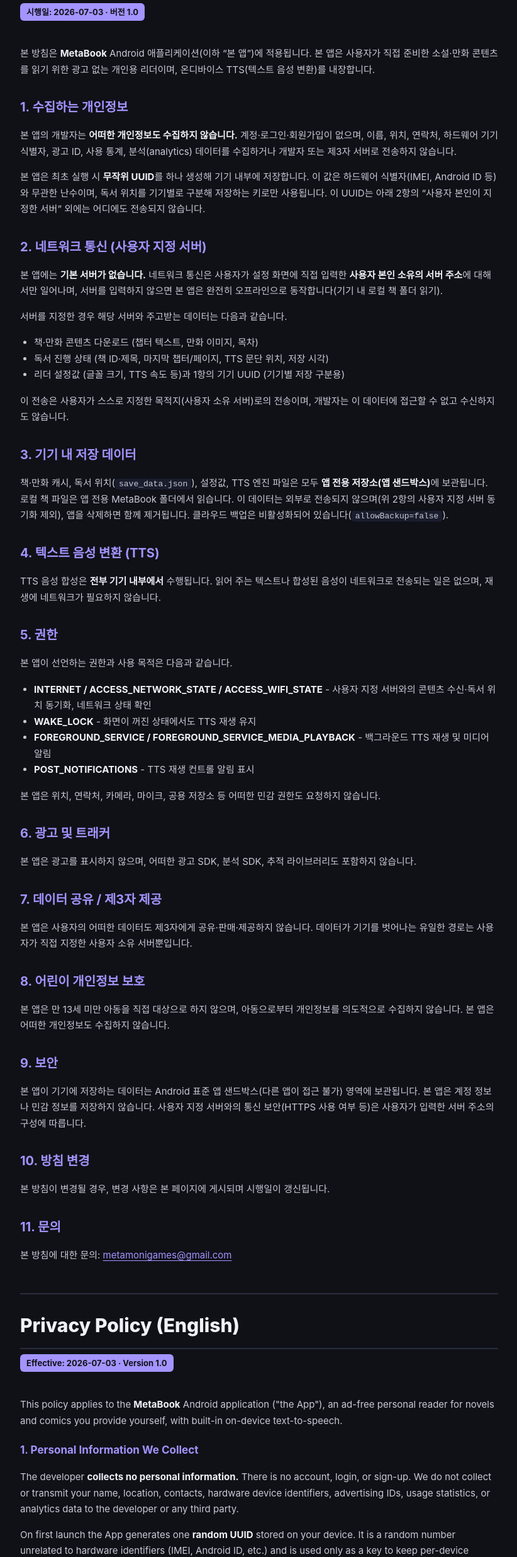
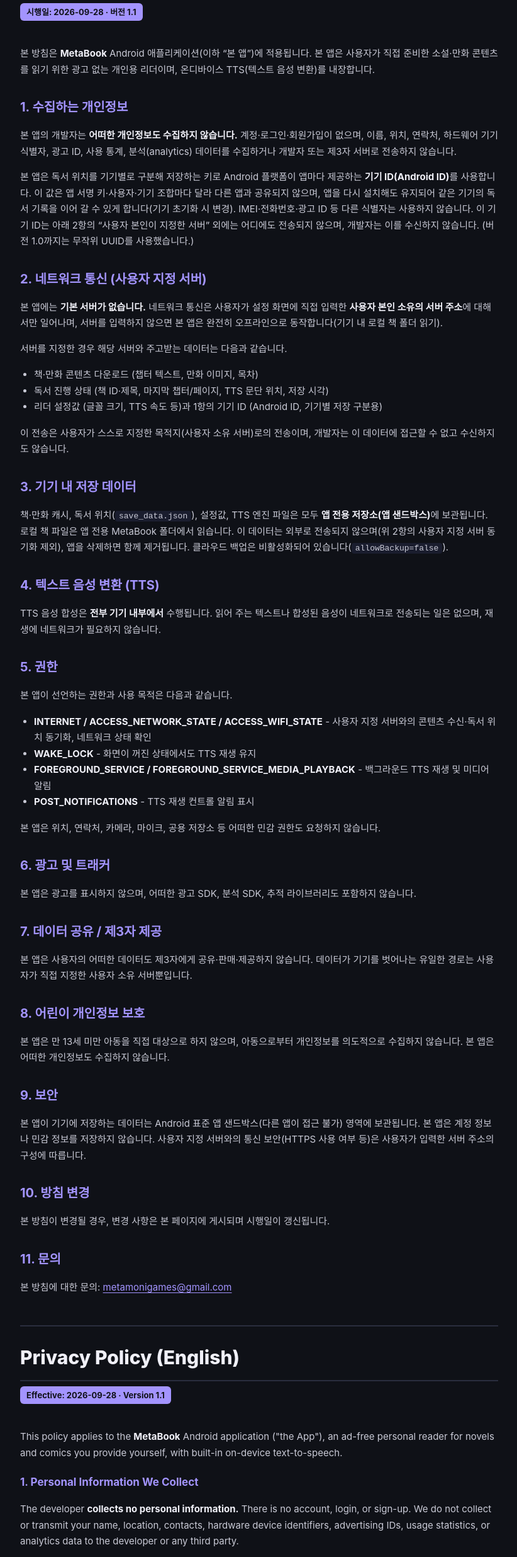
Before and after one commit to metachoir/metabook, a plain HTML site: page docs/privacy.html in a window 1280 px wide. Shown: the part 90-2562 px from the top of the page at 63% size, without its empty margins (228-1050 px from the left). Drawn offline with Linux system fonts and the light colour scheme.

Commit message:
Privacy policy 1.1: device key is the app-scoped Android ID (sent only to the user's own server)

```diff
--- a/docs/privacy.html
+++ b/docs/privacy.html
@@ -25,13 +25,13 @@
 <body>
 
 <h1>개인정보처리방침</h1>
-<div class="meta">시행일: 2026-07-03 · 버전 1.0</div>
+<div class="meta">시행일: 2026-09-28 · 버전 1.1</div>
 
 <p>본 방침은 <strong>MetaBook</strong> Android 애플리케이션(이하 &ldquo;본 앱&rdquo;)에 적용됩니다. 본 앱은 사용자가 직접 준비한 소설·만화 콘텐츠를 읽기 위한 광고 없는 개인용 리더이며, 온디바이스 TTS(텍스트 음성 변환)를 내장합니다.</p>
 
 <h2>1. 수집하는 개인정보</h2>
 <p>본 앱의 개발자는 <strong>어떠한 개인정보도 수집하지 않습니다.</strong> 계정·로그인·회원가입이 없으며, 이름, 위치, 연락처, 하드웨어 기기 식별자, 광고 ID, 사용 통계, 분석(analytics) 데이터를 수집하거나 개발자 또는 제3자 서버로 전송하지 않습니다.</p>
-<p>본 앱은 최초 실행 시 <strong>무작위 UUID</strong>를 하나 생성해 기기 내부에 저장합니다. 이 값은 하드웨어 식별자(IMEI, Android ID 등)와 무관한 난수이며, 독서 위치를 기기별로 구분해 저장하는 키로만 사용됩니다. 이 UUID는 아래 2항의 &ldquo;사용자 본인이 지정한 서버&rdquo; 외에는 어디에도 전송되지 않습니다.</p>
+<p>본 앱은 독서 위치를 기기별로 구분해 저장하는 키로 Android 플랫폼이 앱마다 제공하는 <strong>기기 ID(Android ID)</strong>를 사용합니다. 이 값은 앱 서명 키·사용자·기기 조합마다 달라 다른 앱과 공유되지 않으며, 앱을 다시 설치해도 유지되어 같은 기기의 독서 기록을 이어 갈 수 있게 합니다(기기 초기화 시 변경). IMEI·전화번호·광고 ID 등 다른 식별자는 사용하지 않습니다. 이 기기 ID는 아래 2항의 &ldquo;사용자 본인이 지정한 서버&rdquo; 외에는 어디에도 전송되지 않으며, 개발자는 이를 수신하지 않습니다. (버전 1.0까지는 무작위 UUID를 사용했습니다.)</p>
 
 <h2>2. 네트워크 통신 (사용자 지정 서버)</h2>
 <p>본 앱에는 <strong>기본 서버가 없습니다.</strong> 네트워크 통신은 사용자가 설정 화면에 직접 입력한 <strong>사용자 본인 소유의 서버 주소</strong>에 대해서만 일어나며, 서버를 입력하지 않으면 본 앱은 완전히 오프라인으로 동작합니다(기기 내 로컬 책 폴더 읽기).</p>
@@ -39,7 +39,7 @@
 <ul>
   <li>책·만화 콘텐츠 다운로드 (챕터 텍스트, 만화 이미지, 목차)</li>
   <li>독서 진행 상태 (책 ID·제목, 마지막 챕터/페이지, TTS 문단 위치, 저장 시각)</li>
-  <li>리더 설정값 (글꼴 크기, TTS 속도 등)과 1항의 기기 UUID (기기별 저장 구분용)</li>
+  <li>리더 설정값 (글꼴 크기, TTS 속도 등)과 1항의 기기 ID (Android ID, 기기별 저장 구분용)</li>
 </ul>
 <p>이 전송은 사용자가 스스로 지정한 목적지(사용자 소유 서버)로의 전송이며, 개발자는 이 데이터에 접근할 수 없고 수신하지도 않습니다.</p>
 
@@ -80,13 +80,13 @@
 <hr class="lang-divider">
 
 <h1>Privacy Policy (English)</h1>
-<div class="meta">Effective: 2026-07-03 · Version 1.0</div>
+<div class="meta">Effective: 2026-09-28 · Version 1.1</div>
 
 <p>This policy applies to the <strong>MetaBook</strong> Android application ("the App"), an ad-free personal reader for novels and comics you provide yourself, with built-in on-device text-to-speech.</p>
 
 <h3>1. Personal Information We Collect</h3>
 <p>The developer <strong>collects no personal information.</strong> There is no account, login, or sign-up. We do not collect or transmit your name, location, contacts, hardware device identifiers, advertising IDs, usage statistics, or analytics data to the developer or any third party.</p>
-<p>On first launch the App generates one <strong>random UUID</strong> stored on your device. It is a random number unrelated to hardware identifiers (IMEI, Android ID, etc.) and is used only as a key to keep per-device reading positions apart. It is sent nowhere except the user-configured server described in section 2.</p>
+<p>To keep reading positions apart per device, the App uses the <strong>device ID that Android provides to each app (Android ID)</strong>. It differs for every combination of app signing key, user and device, so it is not shared with other apps, and it stays the same across reinstalls so the same device can pick up its reading history (it changes on a factory reset). No other identifier (IMEI, phone number, advertising ID) is used. This device ID is sent nowhere except the user-configured server described in section 2, and the developer does not receive it. (Up to version 1.0 a random UUID was used instead.)</p>
 
 <h3>2. Network Communication (Your Own Server)</h3>
 <p>The App has <strong>no default server.</strong> Network communication happens only with a <strong>server address you enter yourself</strong> in Settings; with no server configured, the App works fully offline (reading books from the on-device local folder).</p>
@@ -94,7 +94,7 @@
 <ul>
   <li>Book/comic content downloads (chapter text, comic images, chapter lists)</li>
   <li>Reading progress (book id/title, last chapter/page, TTS paragraph position, timestamps)</li>
-  <li>Reader settings (font size, TTS speed, etc.) and the device UUID from section 1 (to keep per-device saves apart)</li>
+  <li>Reader settings (font size, TTS speed, etc.) and the device ID (Android ID) from section 1 (to keep per-device saves apart)</li>
 </ul>
 <p>This is a transfer you initiate to a destination you own and control. The developer cannot access and does not receive this data.</p>
 
```
